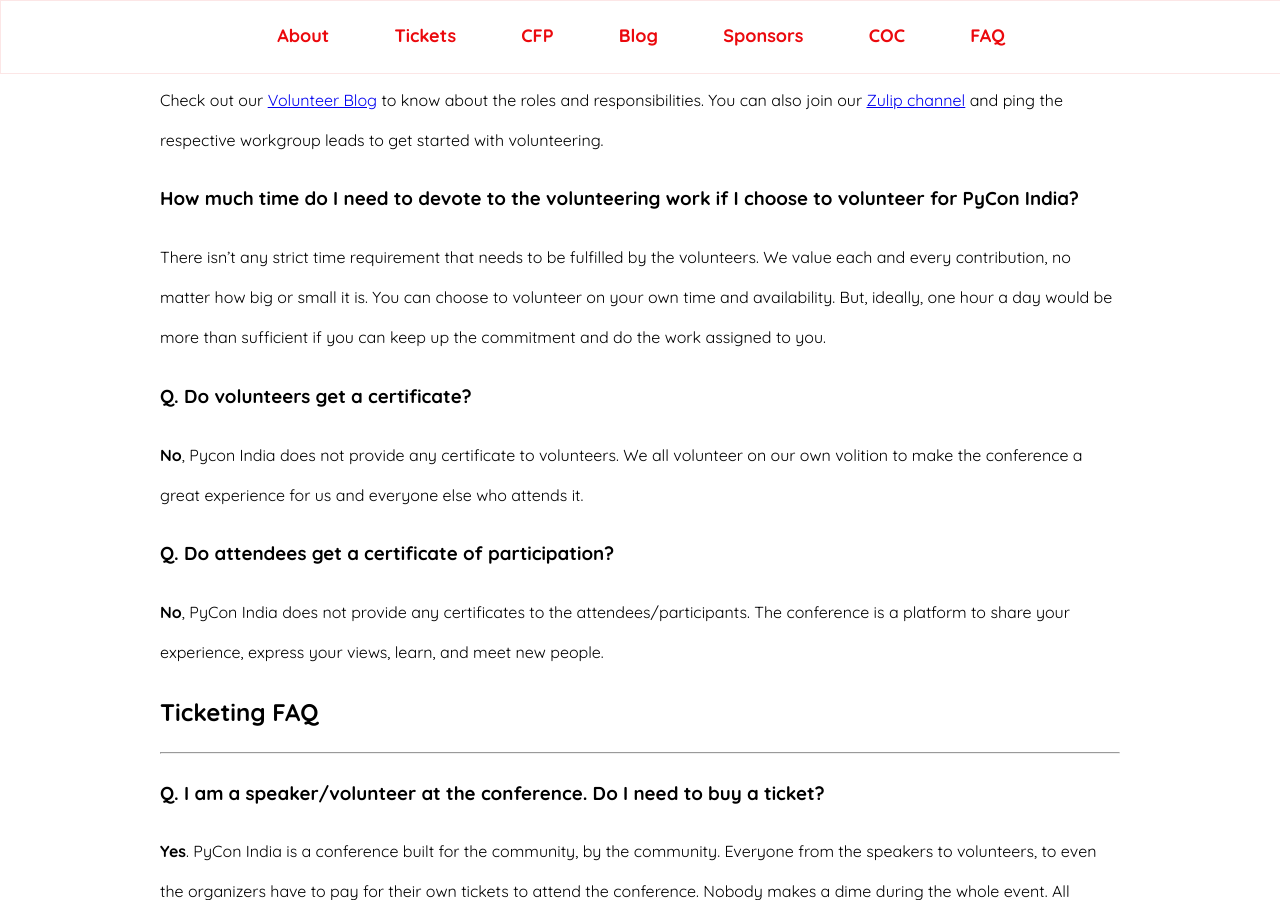
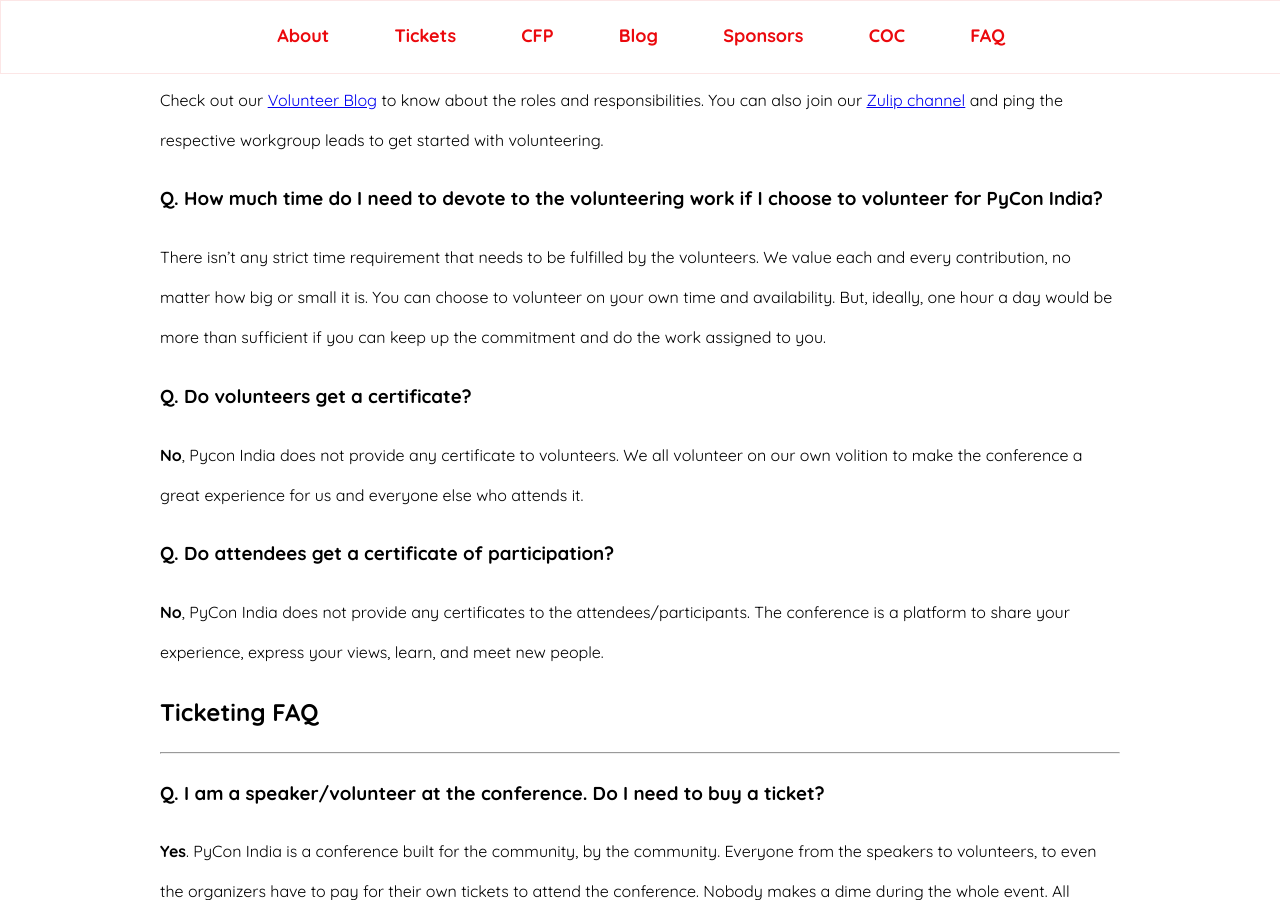
Before and after one commit to pythonindia/inpycon2020, a Jekyll site: the page built from faq/index.md, in a window 1280 px wide and 900 px high, scrolled down 582 px. Built offline with Jekyll 4.4.1, drawn with Linux system fonts in a browser that asks for light colours.

Commit message:
Fix missing Q in FAQ question
Signed-off-by: Nabarun Pal <pal.nabarun95@gmail.com>

```diff
--- a/faq/index.md
+++ b/faq/index.md
@@ -24,7 +24,7 @@
 
 Check out our [Volunteer Blog](https://in.pycon.org/blog/2020/2020-call-for-volunteers.html) to know about the roles and responsibilities. You can also join our [Zulip channel](https://pyconindia.zulipchat.com/) and ping the respective workgroup leads to get started with volunteering.
 
-### How much time do I need to devote to the volunteering work if I choose to volunteer for PyCon India?
+### Q. How much time do I need to devote to the volunteering work if I choose to volunteer for PyCon India?
 
 There isn't any strict time requirement that needs to be fulfilled by the volunteers. We value each and every contribution, no matter how big or small it is. You can choose to volunteer on your own time and availability. But, ideally, one hour a day would be more than sufficient if you can keep up the commitment and do the work assigned to you.
 
```
